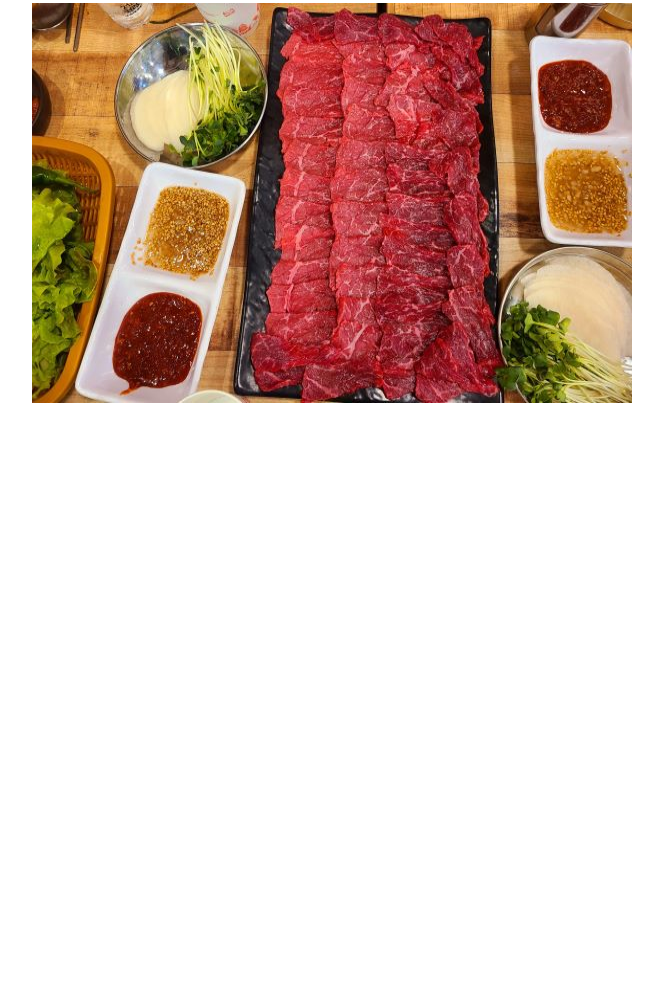
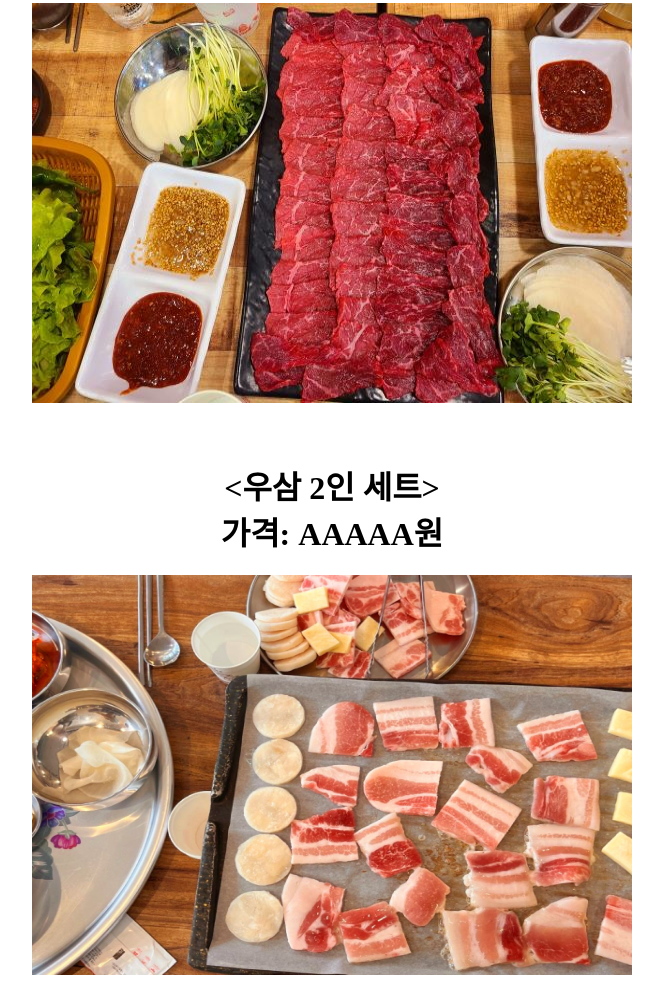
Before and after one commit to kpdj4588/my-first-site, a plain HTML site: page index.html in a window 1280 px wide. Shown: the part 2018-3001 px from the top of the page, without its empty margins (308-971 px from the left). Before the commit the page ends 2429 px from the top, so only its background shows below. Drawn offline with Linux system fonts and the light colour scheme.

Commit message:
Update index.html

```diff
--- a/index.html
+++ b/index.html
@@ -26,6 +26,10 @@
     <h1><br><냉삼 2인 세트><br>
     가격: AAAAA원 </h1>
     <img src="./KakaoTalk_20221221_215441785.jpg" align="center", height="400px", width="600px">
+      <br>
+      <h1><br><우삼 2인 세트><br>
+    가격: AAAAA원 </h1>
+    <img src="./KakaoTalk_20221025_205402984.jpg" align="center", height="400px", width="600px">
 
 
 </body>
```
